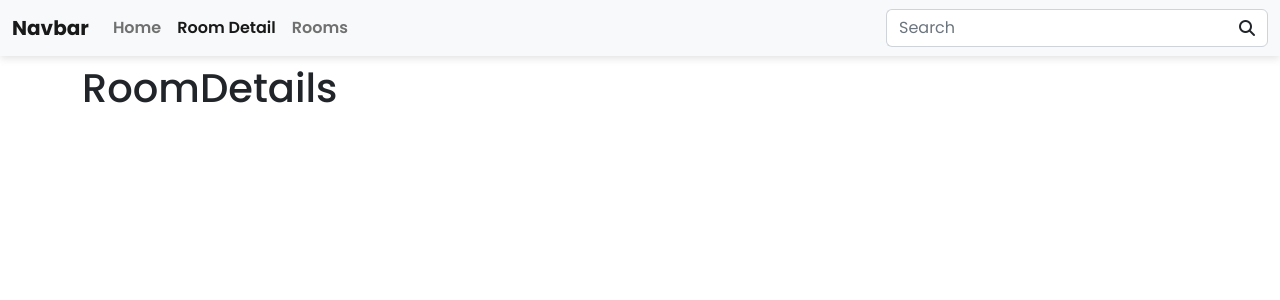
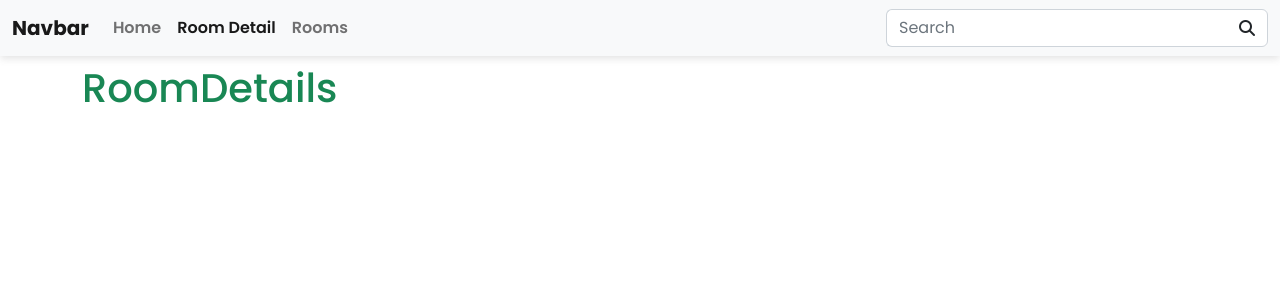
Before and after one commit to aminduishara/ehm, a React (Create React App) app: page /roomdetail in a window 1280 px wide. Shown: the top 300 px of the page. Built offline with nearby package versions, Linux system fonts and the light colour scheme.

Commit message:
h1 color change to success

```diff
--- a/src/pages/RoomDetails/RoomDetails.js
+++ b/src/pages/RoomDetails/RoomDetails.js
@@ -1,7 +1,7 @@
 const RoomDetails = () => {
     return (
         <div>
-            <h1>RoomDetails</h1>
+            <h1 className="text-success">RoomDetails</h1>
         </div>
     )
 }
```
